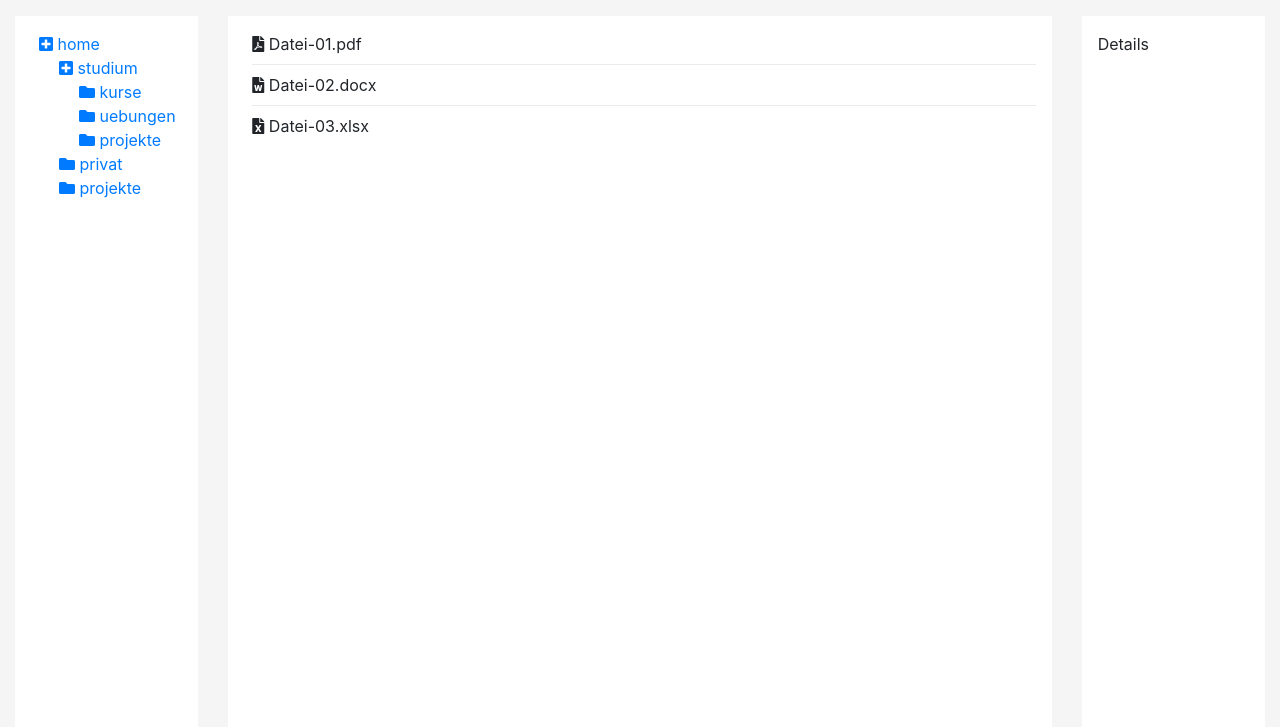
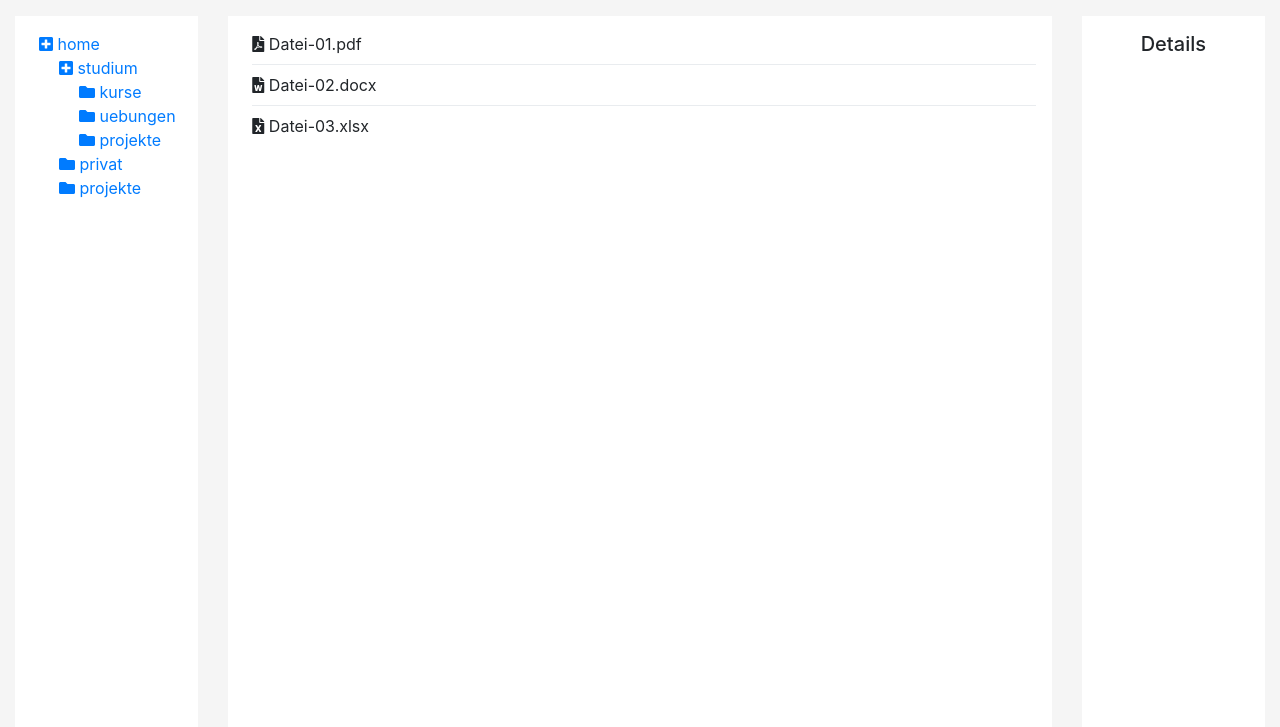
Before and after one commit to Jo-Chris/FileManager, a PHP site: page /filemanager/ in a window 1280 px wide. Shown: the part 56-783 px from the top of the page. Run offline with PHP 8.4, Linux system fonts and the light colour scheme.

Commit message:
change overview view

```diff
--- a/includes/views/index.php
+++ b/includes/views/index.php
@@ -113,7 +113,9 @@
             </div>
         </div>
         <div class="col rightcolumn h-100">
-            <div class="h-100 p-3">Details</div>
+            <div class="h-100 p-3">
+                <h5 class="text-center">Details</h5>
+            </div>
         </div>
     </div>
 </main>
```
